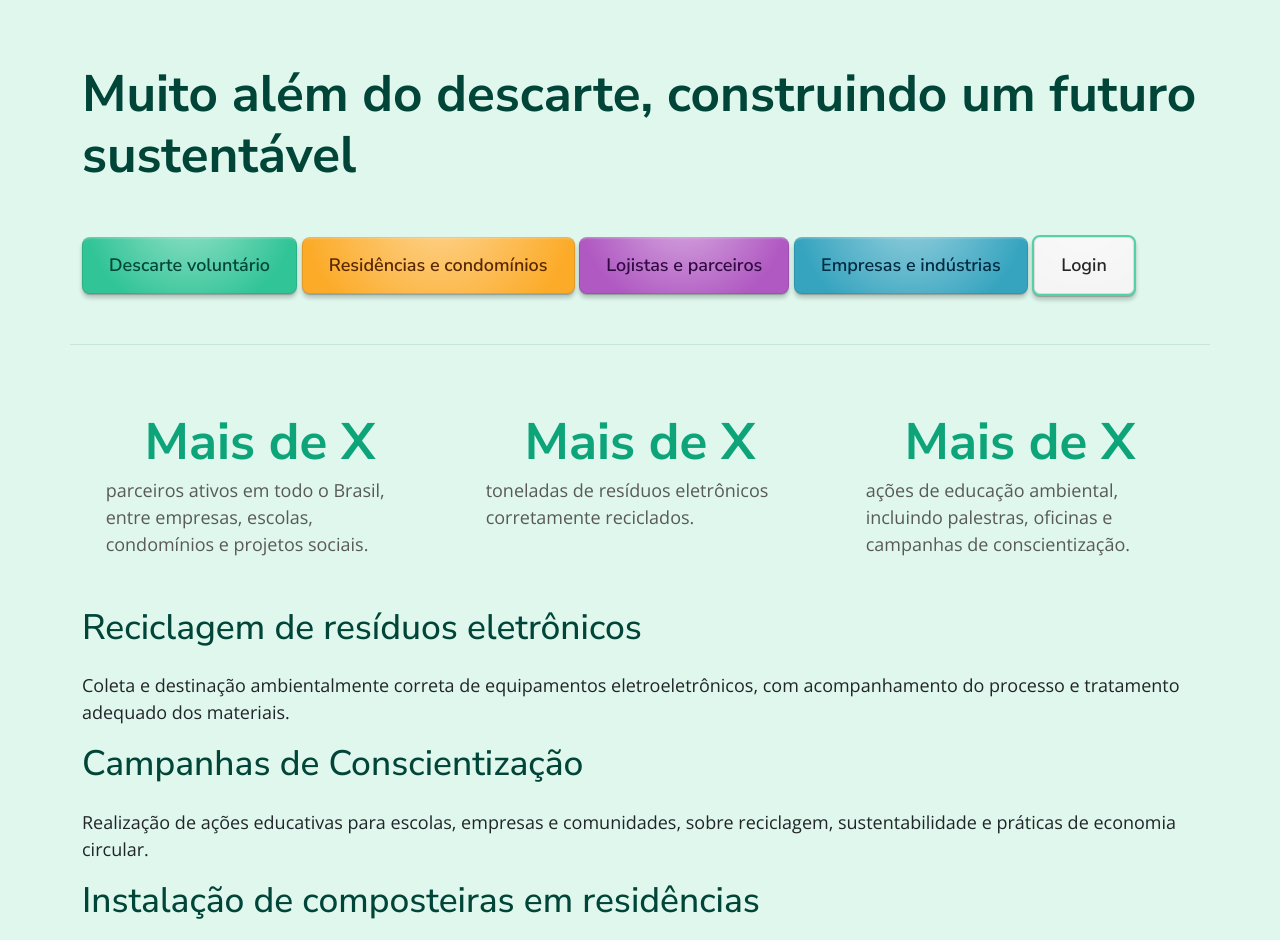
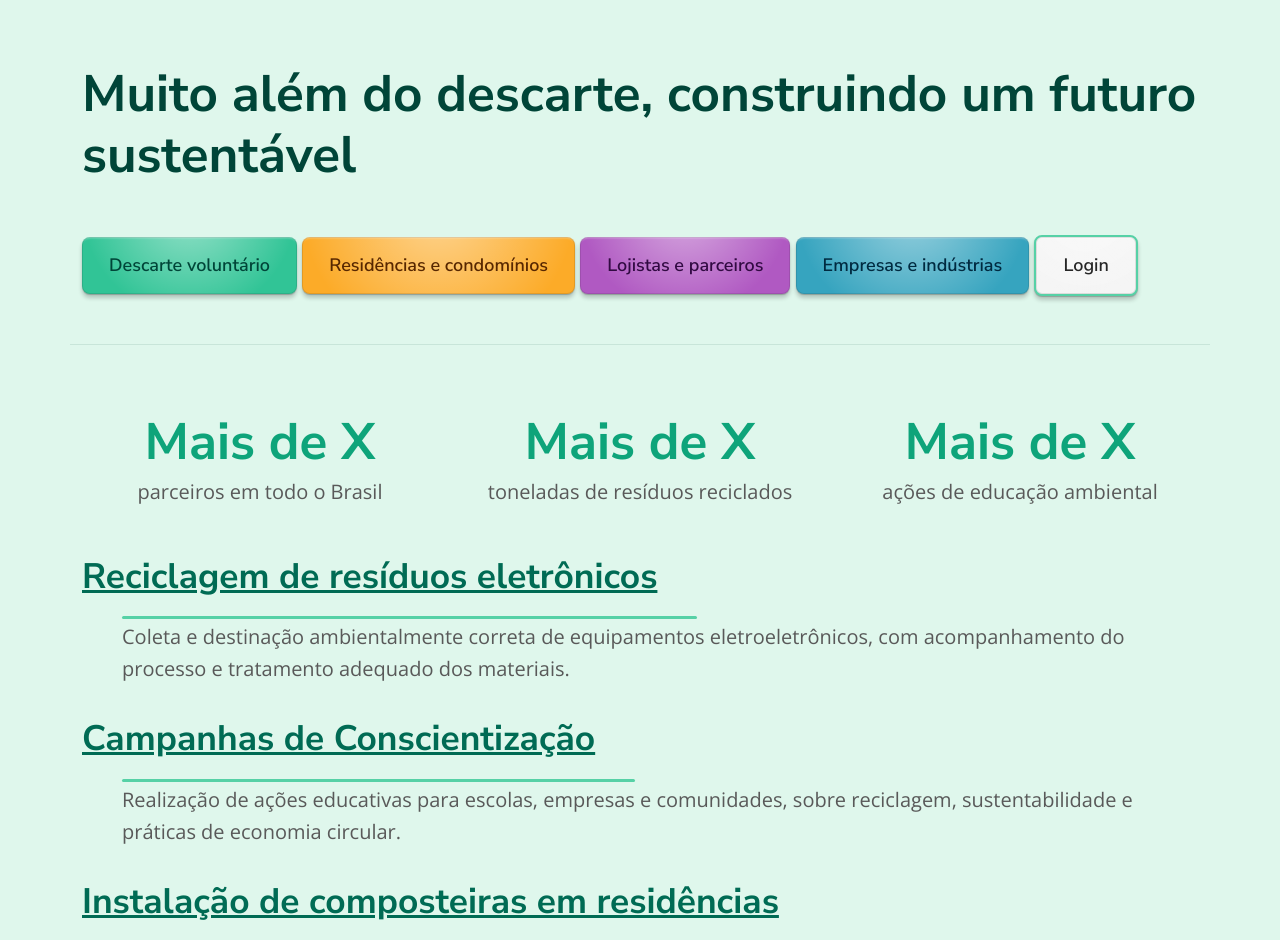
Before and after one commit to ea-nasir-project/Landing-page, a website built with Vite: page src/index.html in a window 1280 px wide. Shown: the top 940 px of the page. Built offline with nearby package versions, Linux system fonts and the light colour scheme; files whose address does not match are found by name.

Commit message:
Style services text

```diff
--- a/src/index.html
+++ b/src/index.html
@@ -70,46 +70,44 @@
               <div class="col-md-4">
                 <div class="overview__indicator-item">
                   <span class="overview__indicator-number">Mais de X</span>
-                  <p class="overview__indicator-text">parceiros ativos em todo o Brasil, entre empresas, escolas,
-                    condomínios e projetos sociais.</p>
+                  <p class="overview__indicator-text">parceiros em todo o Brasil</p>
                 </div>
               </div>
               <div class="col-md-4">
                 <div class="overview__indicator-item">
                   <span class="overview__indicator-number">Mais de X</span>
-                  <p class="overview__indicator-text">toneladas de resíduos eletrônicos corretamente reciclados.</p>
+                  <p class="overview__indicator-text">toneladas de resíduos reciclados</p>
                 </div>
               </div>
               <div class="col-md-4">
                 <div class="overview__indicator-item">
                   <span class="overview__indicator-number">Mais de X</span>
-                  <p class="overview__indicator-text">ações de educação ambiental, incluindo palestras, oficinas e
-                    campanhas de conscientização.</p>
+                  <p class="overview__indicator-text">ações de educação ambiental</p>
                 </div>
               </div>
             </div>
 
             <div class="overview__services">
-              <div class="overview__service">
-                <h3 class="overview__service-title">Reciclagem de resíduos eletrônicos</h3>
-                <p class="overview__service-desc">
+              <div class="overview__services-item">
+                <h3 class="overview__services-title">Reciclagem de resíduos eletrônicos</h3>
+                <p class="overview__services-desc">
                   Coleta e destinação ambientalmente correta de equipamentos eletroeletrônicos, com acompanhamento do
                   processo e
                   tratamento adequado dos materiais.
                 </p>
               </div>
 
-              <div class="overview__service">
-                <h3 class="overview__service-title">Campanhas de Conscientização</h3>
-                <p class="overview__service-desc">
+              <div class="overview__services-item">
+                <h3 class="overview__services-title">Campanhas de Conscientização</h3>
+                <p class="overview__services-desc">
                   Realização de ações educativas para escolas, empresas e comunidades, sobre reciclagem,
                   sustentabilidade e práticas de economia circular.
                 </p>
               </div>
 
-              <div class="overview__service">
-                <h3 class="overview__service-title">Instalação de composteiras em residências</h3>
-                <p class="overview__service-desc">
+              <div class="overview__services-item">
+                <h3 class="overview__services-title">Instalação de composteiras em residências</h3>
+                <p class="overview__services-desc">
                   Sistemas de compostagem domiciliar para quem deseja adotar práticas sustentáveis em casa de forma
                   simples e acessível.
                 </p>
@@ -217,7 +215,7 @@
               reciclagem de resíduos eletrônicos com
               coleta e destinação
               adequada, a realização de campanhas de conscientização para escolas, empresas e comunidades</p>
-            <div class="row g-4">
+            <div class="row g-4 mb-4">
               <div class="col-12 px-md-5">
                 <div class="products__card products__card--electronics">
                   <div class="products__card-content">
--- a/src/scss/custom.scss
+++ b/src/scss/custom.scss
@@ -59,6 +59,30 @@ $brand-icon: #158EB3;
 $ff-base: "Open Sans", sans-serif;
 $ff-headings: "Nunito Sans", sans-serif;
 
+$fontsize-heading-xxl: 2rem;
+$fontsize-heading-xl: 2.25rem;
+$fontsize-heading-l: 1.75rem;
+$fontsize-heading-m: 2rem;
+$fontsize-heading-s: 1.5rem;
+$fontsize-heading-xs: 1.75rem;
+$fontsize-heading-xxs: 1.25rem;
+
+$lineheight-heading-xxl: 2.25rem;
+$lineheight-heading-xl: 2rem;
+$lineheight-heading-l: 1.75rem;
+$lineheight-heading-m: 1.5rem;
+$lineheight-heading-s: 1.25rem;
+$lineheight-heading-xs: 1.25rem;
+$lineheight-heading-xxs: 1rem;
+
+$fontsize-body-l: 1.4rem;
+$fontsize-body: 1.125rem;
+$fontsize-body-s: 0.875rem;
+
+$lineheight-body-l: 1.5rem;
+$lineheight-body: 1.25rem;
+$lineheight-body-s: 1rem;
+
 $space-0: 0rem; // 0px
 $space-25: 0.125rem; // 2px
 $space-50: 0.25rem; // 4px
@@ -73,7 +97,6 @@ $space-500: 2.5rem; // 40px
 $space-600: 3rem; // 48px
 $space-800: 4rem; // 64px
 $space-1000: 5rem; // 80px
-
 
 .brand-text-highlight {
   color: lighten($brand-text, 15%);
@@ -166,7 +189,7 @@ $space-1000: 5rem; // 80px
 
 body {
   font-family: $ff-base;
-  font-size: 1.125rem;
+  font-size: clamp(1.125rem, 1.05rem + 0.4vw, 1.25rem);
   background-color: $green-1;
 
   h1,
@@ -194,6 +217,7 @@ body {
     font-size: clamp(1.75rem, 1.25rem + 1.2vw, 3rem); // ~28px -> 48px
     font-weight: 500;
     margin-bottom: $space-300;
+    color: $green-8;
   }
 
   h4 {
@@ -208,6 +232,11 @@ body {
   h6 {
     font-size: clamp(0.9rem, 0.85rem + 0.4vw, 1.25rem); // ~14px -> 20px
   }
+
+  p {
+    margin-left: $space-500;
+  }
+
 
   section {
     padding-top: $space-800;
@@ -239,11 +268,51 @@ body {
     }
 
     &-text {
-      font-size: 1.125rem;
       color: $gray-8;
-      line-height: 1.5;
+      // line-height: 1.5;
       max-width: 30ch;
       margin: 0;
+    }
+  }
+
+  &__services {
+    margin-bottom: $space-1000;
+
+    &:last-child {
+      margin-bottom: 0;
+    }
+
+    &-item {
+      margin-bottom: $space-400;
+    }
+
+    &-title {
+      display: inline-block;
+      position: relative;
+      font-weight: 700;
+      color: $green-8;
+      margin-bottom: $space-200;
+      padding-bottom: $space-100;
+      text-decoration: underline;
+
+      &::after {
+        content: '';
+        position: absolute;
+        bottom: -14px;
+        left: 0;
+        width: 100%;
+        max-width: 80vw;
+        margin-left: $space-500;
+        height: 3px;
+        background-color: $green-4;
+        border-radius: $space-50;
+      }
+    }
+
+    &-desc {
+      color: $gray-8;
+      line-height: 1.6;
+      margin-left: $space-500;
     }
   }
 
@@ -461,6 +530,11 @@ body {
 }
 
 .customers {
+
+  p {
+    margin-left: $space-0;
+  }
+
   &__content {
     text-align: center;
     padding-left: $space-600;
```
